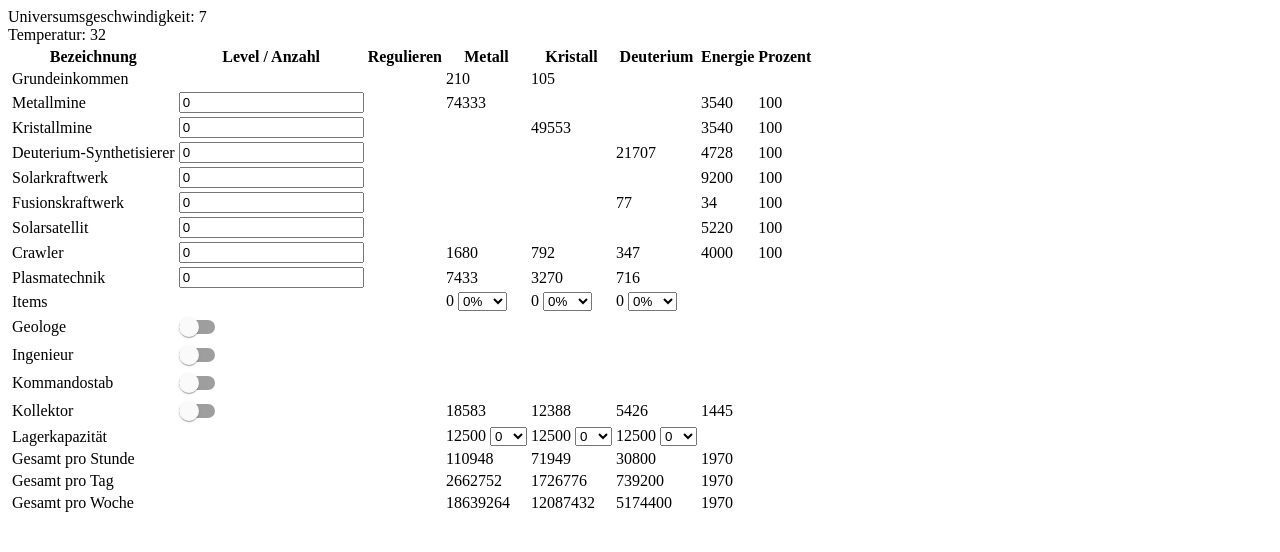
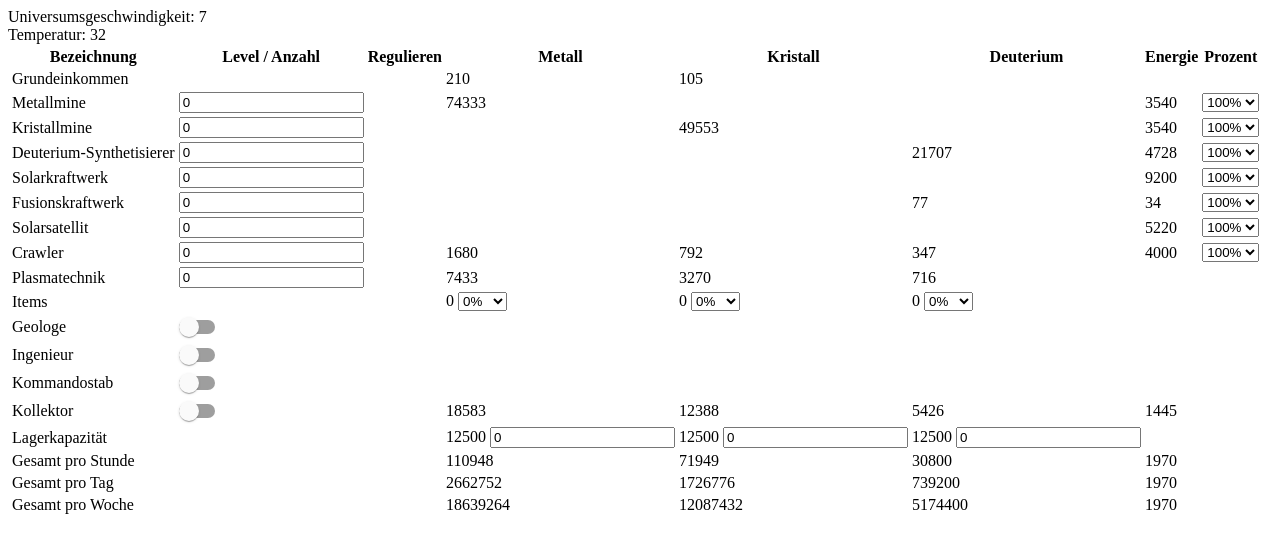
Before and after one commit to Daddelbob/ogame_calculator, an Angular app: page / in a window 1280 px wide. Shown: the top 552 px of the page. Built offline with nearby package versions, Linux system fonts and the light colour scheme.

Commit message:
feat(percentages): use reactive form controls

```diff
--- a/src/app/app.component.html
+++ b/src/app/app.component.html
@@ -33,7 +33,15 @@
         <td></td>
         <td></td>
         <td>{{ metalMineEnergyConsumtion }}</td>
-        <td>{{ metalMinePercentage }}</td>
+        <td>
+          <select formControlName="metalMinePercentageControl">
+            <option
+              *ngFor="let item of arraySize11; let i = index"
+              [ngValue]="(arraySize11.length - 1 - i) * 10"
+              >{{ (arraySize11.length - 1 - i) * 10 }}%</option
+            >
+          </select>
+        </td>
       </tr>
       <tr>
         <td>Kristallmine</td>
@@ -43,7 +51,15 @@
         <td>{{ crystalMineProd }}</td>
         <td></td>
         <td>{{ crystalMineEnergyConsumtion }}</td>
-        <td>{{ crystalMinePercentage }}</td>
+        <td>
+          <select formControlName="crystalMinePercentageControl">
+            <option
+              *ngFor="let item of arraySize11; let i = index"
+              [ngValue]="(arraySize11.length - 1 - i) * 10"
+              >{{ (arraySize11.length - 1 - i) * 10 }}%</option
+            >
+          </select>
+        </td>
       </tr>
       <tr>
         <td>Deuterium-Synthetisierer</td>
@@ -53,7 +69,15 @@
         <td></td>
         <td>{{ deuteriumSynthesizerProd }}</td>
         <td>{{ deuteriumSynthesizerEnergyConsumtion }}</td>
-        <td>{{ deuteriumSynthesizerPercentage }}</td>
+        <td>
+          <select formControlName="deuteriumSynthesizerPercentageControl">
+            <option
+              *ngFor="let item of arraySize11; let i = index"
+              [ngValue]="(arraySize11.length - 1 - i) * 10"
+              >{{ (arraySize11.length - 1 - i) * 10 }}%</option
+            >
+          </select>
+        </td>
       </tr>
       <tr>
         <td>Solarkraftwerk</td>
@@ -63,7 +87,15 @@
         <td></td>
         <td></td>
         <td>{{ solarPlantProd }}</td>
-        <td>{{ solarPlantPercentage }}</td>
+        <td>
+          <select formControlName="solarPlantPercentageControl">
+            <option
+              *ngFor="let item of arraySize11; let i = index"
+              [ngValue]="(arraySize11.length - 1 - i) * 10"
+              >{{ (arraySize11.length - 1 - i) * 10 }}%</option
+            >
+          </select>
+        </td>
       </tr>
       <tr>
         <td>Fusionskraftwerk</td>
@@ -75,7 +107,15 @@
         <td></td>
         <td>{{ fusionReactorDeuteriumConsumtion }}</td>
         <td>{{ fusionReactorEnergyProd }}</td>
-        <td>100</td>
+        <td>
+          <select formControlName="fusionReactorPercentageControl">
+            <option
+              *ngFor="let item of arraySize11; let i = index"
+              [ngValue]="(arraySize11.length - 1 - i) * 10"
+              >{{ (arraySize11.length - 1 - i) * 10 }}%</option
+            >
+          </select>
+        </td>
       </tr>
       <tr>
         <td>Solarsatellit</td>
@@ -87,7 +127,15 @@
         <td></td>
         <td></td>
         <td>{{ solarSatellitesEnergyProd }}</td>
-        <td>{{ solarSatellitesPercentage }}</td>
+        <td>
+          <select formControlName="solarSatellitesPercentageControl">
+            <option
+              *ngFor="let item of arraySize11; let i = index"
+              [ngValue]="(arraySize11.length - 1 - i) * 10"
+              >{{ (arraySize11.length - 1 - i) * 10 }}%</option
+            >
+          </select>
+        </td>
       </tr>
       <tr>
         <td>Crawler</td>
@@ -99,7 +147,15 @@
         <td>{{ crawlersCrystalProd }}</td>
         <td>{{ crawlersDeuteriumProd }}</td>
         <td>{{ crawlersEnergyConsumtion }}</td>
-        <td>{{ crawlersPercentage }}</td>
+        <td>
+          <select formControlName="crawlersPercentageControl">
+            <option
+              *ngFor="let item of arraySize11; let i = index"
+              [ngValue]="(arraySize11.length - 1 - i) * 10"
+              >{{ (arraySize11.length - 1 - i) * 10 }}%</option
+            >
+          </select>
+        </td>
       </tr>
       <tr>
         <td>Plasmatechnik</td>
@@ -209,33 +265,15 @@
         <td></td>
         <td>
           {{ metalDepotCapacity }}
-          <select>
-            <option
-              *ngFor="let item of arraySize25; let i = index"
-              [ngValue]="i"
-              >{{ i }}</option
-            >
-          </select>
+          <input type="number" formControlName="metalDepotLvlControl" />
         </td>
         <td>
           {{ crstalDepotCapacity }}
-          <select>
-            <option
-              *ngFor="let item of arraySize25; let i = index"
-              [ngValue]="i"
-              >{{ i }}</option
-            >
-          </select>
+          <input type="number" formControlName="crystalDepotLvlControl" />
         </td>
         <td>
           {{ deuteriumDepotCapacity }}
-          <select>
-            <option
-              *ngFor="let item of arraySize25; let i = index"
-              [ngValue]="i"
-              >{{ i }}</option
-            >
-          </select>
+          <input type="number" formControlName="deuteriumDepotLvlControl" />
         </td>
         <td></td>
         <td></td>
--- a/src/app/app.component.ts
+++ b/src/app/app.component.ts
@@ -30,8 +30,8 @@ export class AppComponent implements OnInit, OnChanges {
   public hasCommando: boolean = false;
   public plasmaTechnologyLvl: number = 10;
   public energyTechnologyLvl: number = 9;
-  public arraySize25: number[] = Array.from(
-    new Array(25),
+  public arraySize11: number[] = Array.from(
+    new Array(11),
     (val, index) => index
   );
 
@@ -236,12 +236,19 @@ export class AppComponent implements OnInit, OnChanges {
   reloadForm() {
     this.resourceForm = this.formBuilder.group({
       metalMineLvlControl: 0,
+      metalMinePercentageControl: 100,
       crystalMineLvlControl: 0,
+      crystalMinePercentageControl: 100,
       deuteriumSynthesizerLvlControl: 0,
+      deuteriumSynthesizerPercentageControl: 100,
       solarPlantLvlControl: 0,
+      solarPlantPercentageControl: 100,
       fusionReactorLvlControl: 0,
+      fusionReactorPercentageControl: 100,
       solarSatellitesAmountControl: 0,
+      solarSatellitesPercentageControl: 100,
       crawlersAmountControl: 0,
+      crawlersPercentageControl: 100,
       plasmaTechnologyLvlControl: 0,
       // items
       selectedItemMetalControl: 0,
@@ -251,7 +258,11 @@ export class AppComponent implements OnInit, OnChanges {
       hasGeologistControl: false,
       hasEngineerControl: false,
       hasCommandoControl: false,
-      isCollectorControl: false
+      isCollectorControl: false,
+      // resource depots
+      metalDepotLvlControl: 0,
+      crystalDepotLvlControl: 0,
+      deuteriumDepotLvlControl: 0,
     });
   }
 
```
